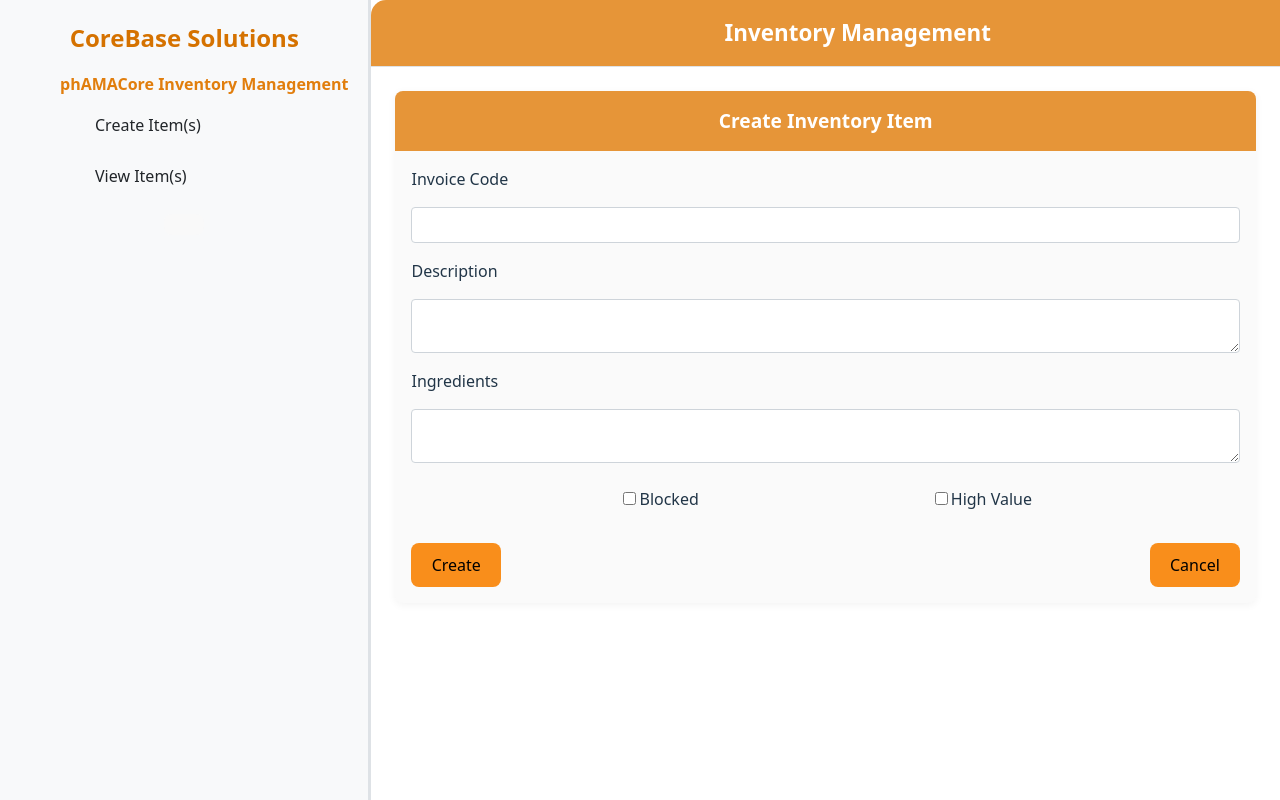
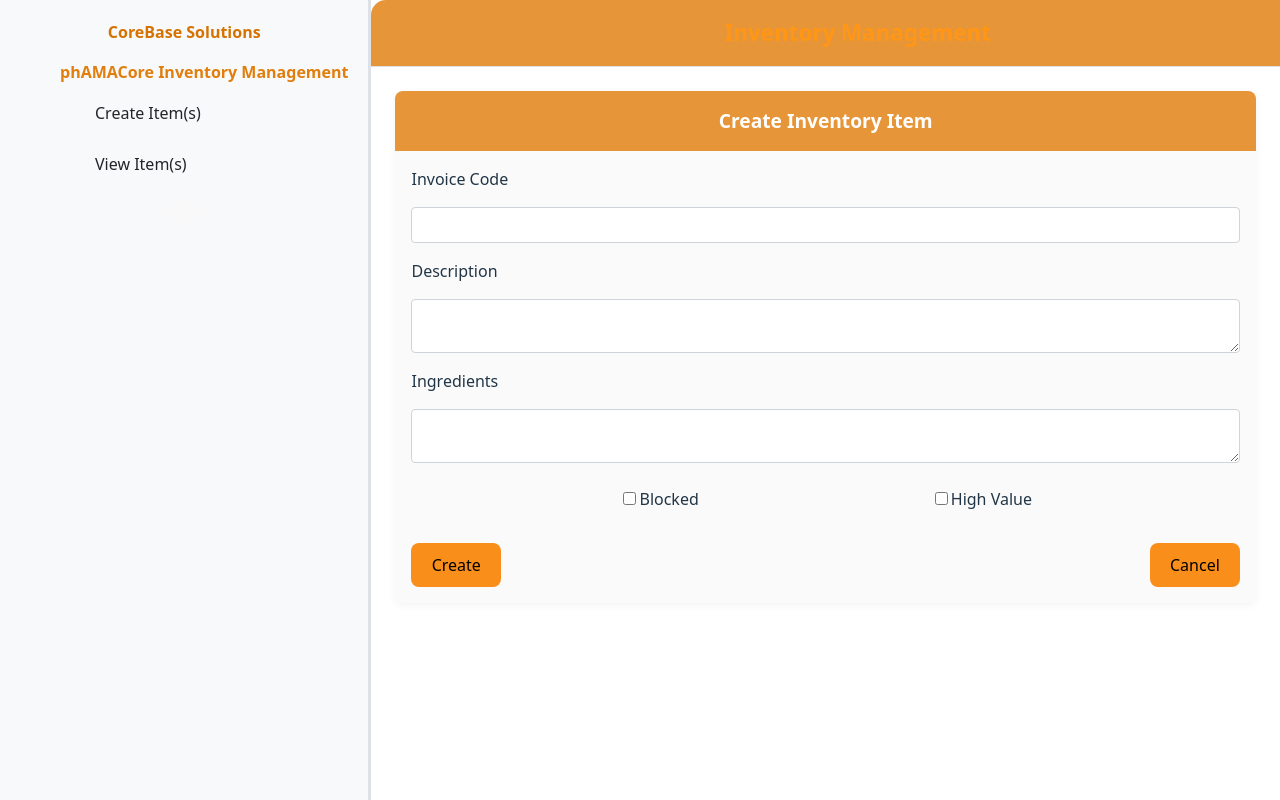
Before and after one commit to mikewanjero/inventory-management, a React (Vite) app: page / in a window 1280 px wide. Built offline with nearby package versions, Linux system fonts and the light colour scheme; some icons are missing.

Commit message:
styles - `header`, `toast`

```diff
--- a/src/index.css
+++ b/src/index.css
@@ -84,9 +84,11 @@
 }
 
 .header {
+  display: flex;
+  justify-content: center;
+  align-items: center;
   background-color: #e69538;
   width: 100%;
-  margin-left: 0;
   padding: 1rem 2rem;
   border-bottom: 1px solid #dee2e6;
   border-radius: 15px 15px 0 0;
@@ -96,9 +98,10 @@
   display: flex;
   justify-content: center;
   align-items: center;
+  text-align: center;
   font-size: 1.4rem;
   font-weight: bold;
-  color: #fff;
+  color: #ff9616;
 }
 
 .sidebar {
@@ -145,7 +148,6 @@
 }
 
 .csidebarbrand {
-  font-size: 1.5rem;
   font-weight: bold;
   color: #d57200;
 }
@@ -215,7 +217,6 @@
   margin-left: 1.5rem;
   margin-top: 1.5rem;
   max-width: 96%;
-  overflow-x: auto;
 }
 
 .ctable th,
@@ -237,7 +238,33 @@
   word-wrap: break-word;
 }
 
+.toaster-container {
+  position: fixed;
+  top: 1rem;
+  z-index: 9999;
+}
+
 .c-toast {
   font-weight: 500;
   box-shadow: 0 2px 6px rgba(0, 0, 0, 0.1);
 }
+
+.c-toast.bg-success {
+  background-color: #d4edda;
+  color: #155724;
+}
+
+.c-toast.bg-danger {
+  background-color: #f8d7da;
+  color: #721c24;
+}
+
+.c-toast.bg-warning {
+  background-color: #fff3cd;
+  color: #856404;
+}
+
+.c-toast.bg-info {
+  background-color: #d1ecf1;
+  color: #0c5460;
+}
```
